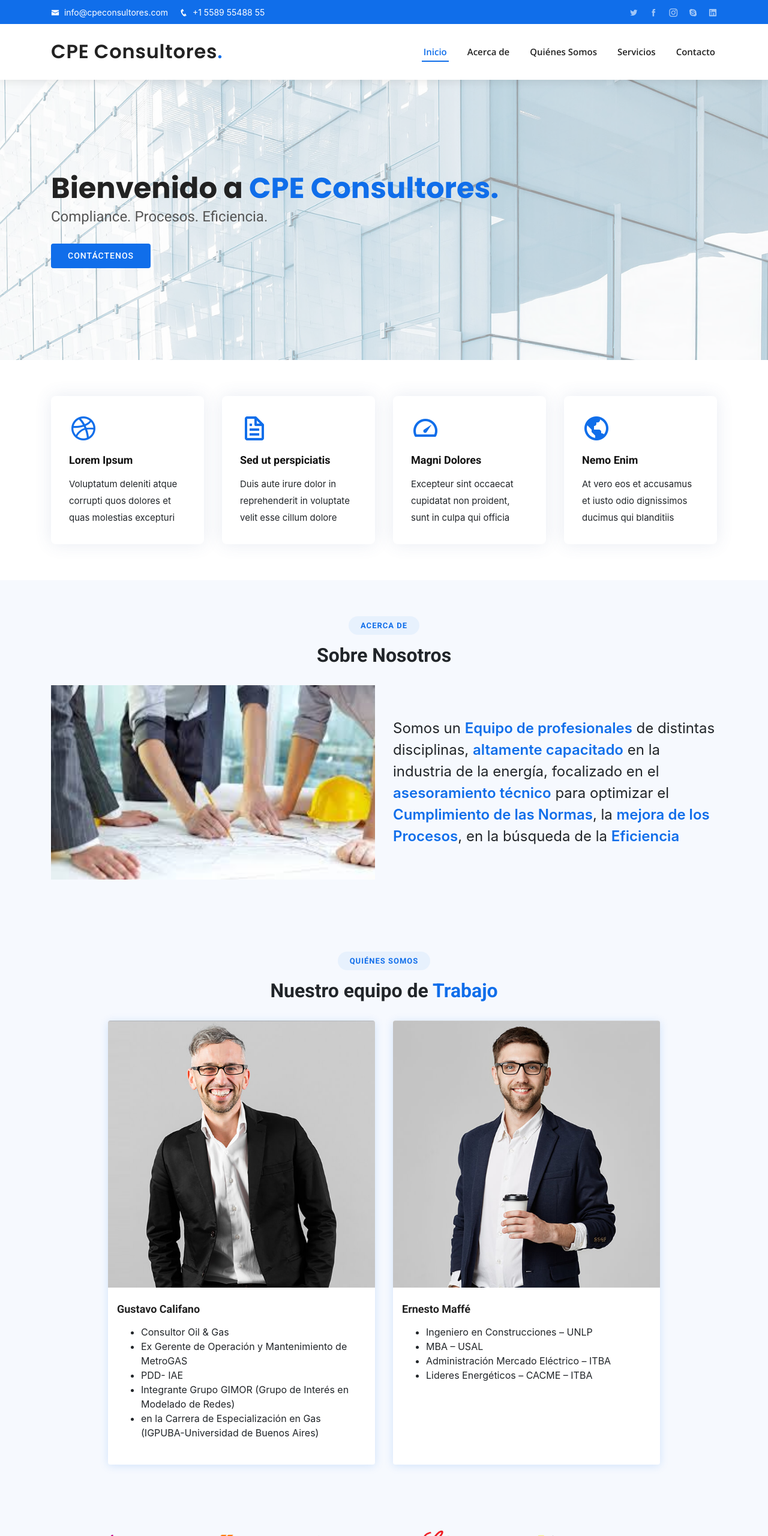
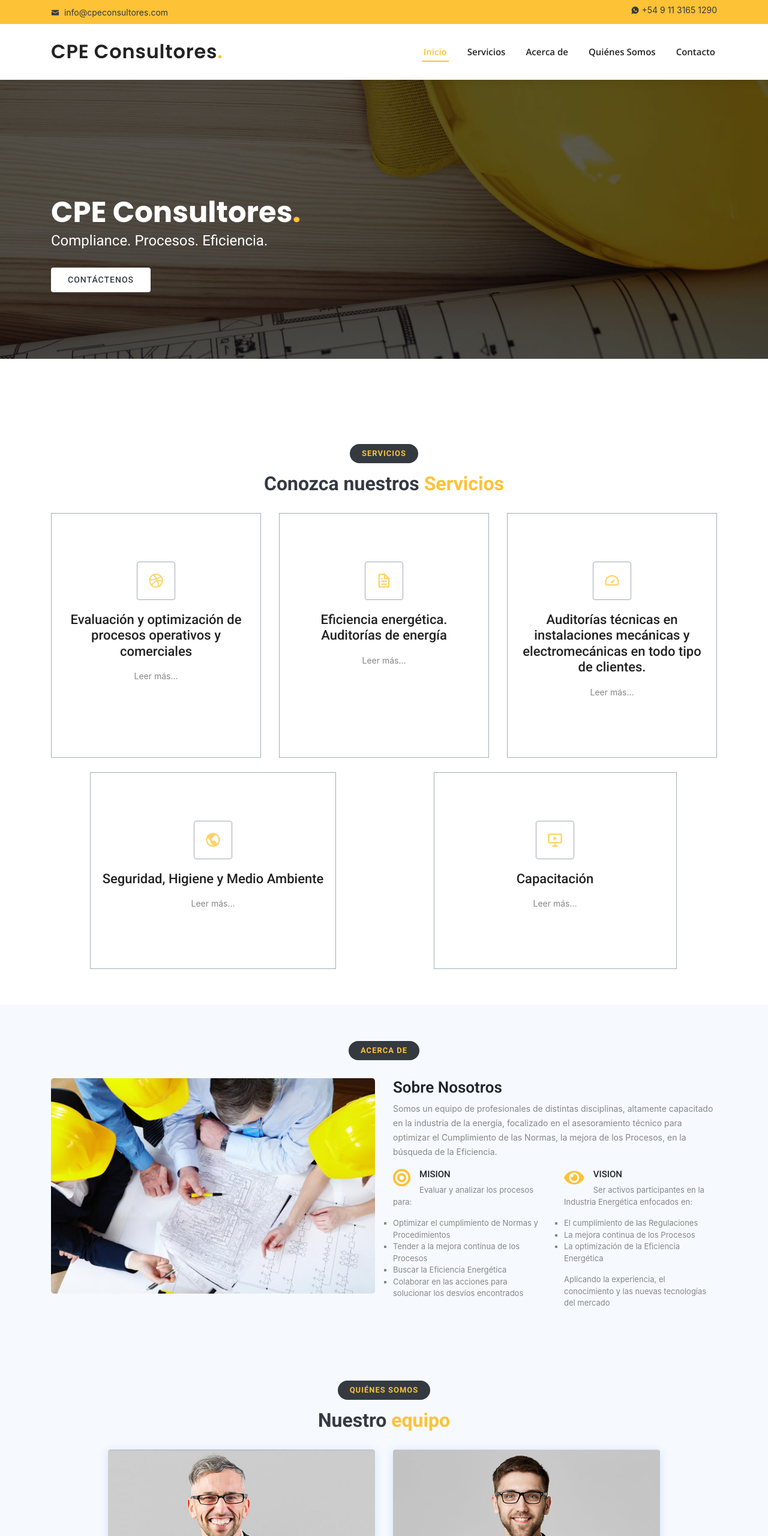
Before and after one commit to ylaufer/cpe, a website with bundled scripts: page index.html in a window 1280 px wide. Shown: the top 2560 px of the page at 60% size. Built offline with nearby package versions, Linux system fonts and the light colour scheme.

Commit message:
cambie a amarillo

```diff
--- a/assets/scss/_general.scss
+++ b/assets/scss/_general.scss
@@ -7,7 +7,7 @@
 }
 
 a {
-  color: $primary;
+  color: $black;
 }
 
 a:hover {
--- a/assets/scss/_header.scss
+++ b/assets/scss/_header.scss
@@ -2,11 +2,11 @@
 # Top Bar
 --------------------------------------------------------------*/
 #topbar {
-  background: $primary;
+  background: $yellow;
   height: 40px;
   font-size: 14px;
   transition: all 0.5s;
-  color: $white;
+  color: $black;
 
   &.topbar-scrolled {
     top: -40px;
@@ -15,8 +15,8 @@
   .contact-info {
     a {
       line-height: 1;
-      color: $white;
       transition: 0.3s;
+      color: $black;
       &:hover {
         text-decoration: underline;
       }
@@ -25,6 +25,7 @@
     i {
       padding-right: 4px;
       margin-left: 15px;
+      color: $black;
     }
 
     i:first-child {
@@ -33,16 +34,10 @@
   }
 
   .social-links {
-    a {
-      color: rgba($white, .6);
+      color: $black;
       padding-left: 15px;
       display: inline-block;
       line-height: 1px;
-      transition: 0.3s;
-      &:hover {
-        color: $white;
-      }
-    }
   }
 }
 
@@ -75,7 +70,7 @@
     a {
       color: $secondary;
       span {
-        color: $primary;
+        color: $yellow;
       }
     }
 
@@ -134,7 +129,7 @@
     height: 2px;
     bottom: -5px;
     left: 0;
-    background-color: $primary;
+    background-color: $yellow;
     visibility: hidden;
     width: 0px;
     transition: all 0.3s ease-in-out 0s;
@@ -146,7 +141,7 @@
   }
 
   a:hover, .active > a, li:hover > a {
-    color: $primary;
+    color: $yellow;
   }
 
   .drop-down ul {
--- a/assets/scss/_hero.scss
+++ b/assets/scss/_hero.scss
@@ -3,19 +3,18 @@
 --------------------------------------------------------------*/
 #hero {
   width: 100%;
-  height: 75vh;
-  background: url("../img/hero-bg.jpg") top left;
-  background-size: cover;
+  height: 85vh;
+  background: url("../img/images/banner.jpeg") no-repeat top right;
   position: relative;
 
   &:before {
     content: "";
-    background: rgba($white, 0.6);
     position: absolute;
     bottom: 0;
     top: 0;
     left: 0;
     right: 0;
+    transform: rotateY(180deg);
   }
 
   .container {
@@ -31,15 +30,15 @@
     font-size: 48px;
     font-weight: 700;
     line-height: 56px;
-    color: $secondary;
+    color: $white;
     font-family: $font-secondary;
     span {
-      color: $primary;
+      color: $yellow;
     }
   }
 
   h2 {
-    color: lighten($secondary, 20);
+    color: lighten($white, 20);
     margin: 5px 0 30px 0;
     font-size: 24px;
     font-weight: 400;
@@ -55,10 +54,11 @@
     padding: 10px 28px;
     border-radius: 4px;
     transition: 0.5s;
-    color: $white;
-    background: $primary;
+    color: $black;
+    background: $white;
     &:hover {
-      background: lighten($primary, 5);
+      // background: lighten($yellow, 5);
+      background: $yellow;
     }
   }
 
--- a/assets/scss/_sections.scss
+++ b/assets/scss/_sections.scss
@@ -20,8 +20,9 @@
     font-weight: 700;
     padding: 8px 20px;
     margin: 0;
-    background: lighten($primary, 46);
-    color: $primary;
+    // background: lighten($black, 46);
+    background: $black;
+    color: $yellow;
     display: inline-block;
     text-transform: uppercase;
     border-radius: 50px;
@@ -31,8 +32,9 @@
     margin: 15px 0 0 0;
     font-size: 32px;
     font-weight: 700;
+    color: $black;
     span {
-      color: $primary;
+      color: $yellow;
     }
   }
 
@@ -127,7 +129,7 @@
   .icon-box::before {
     content: '';
     position: absolute;
-    background: lighten($primary, 40);
+    background: lighten($yellow, 40);
     right: 0;
     left: 0;
     bottom: 0;
@@ -186,33 +188,45 @@
 # About
 --------------------------------------------------------------*/
 .about {
+  img {
+    border-radius: 5px;
+  }
   .content {
     h3 {
       font-weight: 600;
       font-size: 26px;
     }
+    .icon {
+      margin-right: 15px;
+      float: left;
+      color: #fdc236;
+      font-size: 30px;
+    }
+
+    h5 {
+      font-size: 15px;
+    }
 
     p {
-      font-size: 24px;
+      font-size: 14px;
+      line-height: 24px;
+      color: #878787;
     }
 
-    span {
-      color: $primary;
-      font-weight: 600;
+    .in {
+      font-size: 13px;
+      line-height: 1.5;
     }
 
     ul {
-      list-style: none;
       padding: 0;
+      list-style-type: square;
 
       li {
-        display: flex;
         align-items: flex-start;
-        margin-bottom: 35px;
-      }
-
-      li:first-child {
-        margin-top: 35px;
+        list-style-type: square;
+        color: #878787;
+        font-size: 13px;
       }
 
       i {
@@ -348,20 +362,32 @@
 --------------------------------------------------------------*/
 .services {
 
+  .ancho {
+    width: 75%;
+  }
+
+  @media screen and (max-width: 992px) {
+    .ancho {
+      width: 100%;
+    }
+  }
+
   .icon-box {
     text-align: center;
-    border: 1px solid lighten($primary, 45);
+    border: 1px solid lighten($black, 45);
     padding: 80px 20px;
     transition: all ease-in-out 0.3s;
     background: $white;
+
 
     .icon {
       margin: 0 auto;
       width: 64px;
       height: 64px;
-      background: lighten($primary, 48);
+      // background: lighten($black, 48);
+      background: $white;
       border-radius: 4px;
-      border: 1px solid lighten($primary, 44);
+      border: 1px solid lighten($black, 44);
       display: flex;
       align-items: center;
       justify-content: center;
@@ -369,12 +395,13 @@
       transition: ease-in-out 0.3s;
 
       i {
-        color: lighten($primary, 10);
+        color: lighten($yellow, 10);
         font-size: 28px;
         transition: ease-in-out 0.3s;
       }
 
     }
+
 
     h4 {
       font-weight: 500;
@@ -387,25 +414,32 @@
 
     }
 
-    p {
+    p a {
       line-height: 24px;
       font-size: 14px;
       margin-bottom: 0;
+      color: #878787;
+    }
+
+    p a:hover {
+      text-decoration: underline;
+      color: $yellow;
     }
 
     &:hover {
       border-color: $white;
-      box-shadow: 0px 0 25px 0 rgba($primary, 0.10);
+      box-shadow: 0px 0 25px 0 rgba($black, 0.10);
       h4 a, .icon i {
-        color: $primary;
+        color: $yellow;
       }
 
       .icon {
-        border-color: $primary;
+        border-color: $yellow;
       }
     }
   }
 }
+
 
 /*--------------------------------------------------------------
 # Testimonials
@@ -670,7 +704,7 @@
       font-weight: 700;
       margin-bottom: 20px;
       padding-bottom: 20px;
-      border-bottom: 1px solid #eee;
+      border-bottom: 1px solid rgb(68, 18, 18);
     }
 
     ul {
--- a/assets/scss/_variables.scss
+++ b/assets/scss/_variables.scss
@@ -12,7 +12,7 @@
 $red: #dc3545;
 $green: #28a745;
 $blue: #007bff;
-$yellow: #ffc107;
+$yellow: #fdc236;
 $orange: #fd7e14;
 $brown: #7b4f2c;
 $purple: #6f42c1;
--- a/index.html
+++ b/index.html
@@ -10,8 +10,9 @@
   <meta content="" name="keywords">
 
   <!-- Favicons -->
-  <link href="assets/img/favicon.png" rel="icon">
+  <link href="assets/img/favicons.png" rel="icon">
   <link href="assets/img/apple-touch-icon.png" rel="apple-touch-icon">
+  <link rel="stylesheet" href="https://use.fontawesome.com/releases/v5.7.0/css/all.css" integrity="sha384-lZN37f5QGtY3VHgisS14W3ExzMWZxybE1SJSEsQp9S+oqd12jhcu+A56Ebc1zFSJ" crossorigin="anonymous">
 
   <!-- Google Fonts -->
   <link href="https://fonts.googleapis.com/css?family=Open+Sans:300,300i,400,400i,600,600i,700,700i|Roboto:300,300i,400,400i,500,500i,600,600i,700,700i|Poppins:300,300i,400,400i,500,500i,600,600i,700,700i" rel="stylesheet">
@@ -42,14 +43,15 @@
     <div class="container d-flex">
       <div class="contact-info mr-auto">
         <i class="icofont-envelope"></i> <a href="mailto:info@cpeconsultores.com">info@cpeconsultores.com</a>
-        <i class="icofont-phone"></i> +1 5589 55488 55
+
       </div>
       <div class="social-links">
-        <a href="#" class="twitter"><i class="icofont-twitter"></i></a>
+        <i class="icofont-whatsapp"></i> +54 9 11 3165 1290
+        <!-- <a href="#" class="twitter"><i class="icofont-twitter"></i></a>
         <a href="#" class="facebook"><i class="icofont-facebook"></i></a>
         <a href="#" class="instagram"><i class="icofont-instagram"></i></a>
         <a href="#" class="skype"><i class="icofont-skype"></i></a>
-        <a href="#" class="linkedin"><i class="icofont-linkedin"></i></i></a>
+        <a href="#" class="linkedin"><i class="icofont-linkedin"></i></i></a> -->
       </div>
     </div>
   </div>
@@ -65,9 +67,10 @@
       <nav class="nav-menu d-none d-lg-block">
         <ul>
           <li class="active"><a href="index.html">Inicio</a></li>
+          <li><a href="#services">Servicios</a></li>
           <li><a href="#about">Acerca de</a></li>
           <li><a href="#team">Quiénes Somos</a></li>
-          <li><a href="#services">Servicios</a></li>
+
           <!-- <li><a href="#portfolio">Portfolio</a></li> -->
           <!-- <li class="drop-down"><a href="">Drop Down</a>
             <ul>
@@ -92,12 +95,15 @@
       </nav><!-- .nav-menu -->
 
     </div>
-  </header><!-- End Header -->
+  </header>
+  <!-- End Header -->
 
   <!-- ======= Hero Section ======= -->
   <section id="hero" class="d-flex align-items-center">
-    <div class="container" data-aos="zoom-out" data-aos-delay="100">
-      <h1>Bienvenido a <span>CPE Consultores</spa>.
+    <div class="container"
+    data-aos="zoom-out"
+    data-aos-delay="100">
+      <h1>CPE Consultores<span></spa>.
       </h1>
       <h2>Compliance. Procesos. Eficiencia.</h2>
       <div class="d-flex">
@@ -105,12 +111,13 @@
         <!-- <a href="https://www.youtube.com/watch?v=jDDaplaOz7Q" class="venobox btn-watch-video" data-vbtype="video" data-autoplay="true"> Watch Video <i class="icofont-play-alt-2"></i></a> -->
       </div>
     </div>
-  </section><!-- End Hero -->
+  </section>
+  <!-- End Hero -->
 
   <main id="main">
 
     <!-- ======= Featured Services Section ======= -->
-    <section id="featured-services" class="featured-services">
+    <!-- <section id="featured-services" class="featured-services">
       <div class="container" data-aos="fade-up">
 
         <div class="row">
@@ -149,7 +156,79 @@
         </div>
 
       </div>
-    </section><!-- End Featured Services Section -->
+    </section> -->
+    <!-- End Featured Services Section -->
+
+
+     <!-- ======= Services Section ======= -->
+     <section id="services" class="services">
+      <div class="container" data-aos="fade-up">
+
+        <div class="section-title">
+          <h2>Servicios</h2>
+          <h3>Conozca nuestros <span>Servicios</span></h3>
+          <!-- <p>Ut possimus qui ut temporibus culpa velit eveniet modi omnis est adipisci expedita at voluptas atque vitae autem.</p> -->
+        </div>
+
+        <div class="row">
+          <div class="col-lg-4 col-md-6 d-flex align-items-stretch" data-aos="zoom-in" data-aos-delay="100">
+            <div class="icon-box">
+              <div class="icon"><i class="bx bxl-dribbble"></i></div>
+              <h4><a href="/inner-page.html">Evaluación y optimización de procesos operativos y comerciales</a></h4>
+              <p><a href="/inner-page.html">Leer más...</a></p>
+            </div>
+          </div>
+
+          <div class="col-lg-4 col-md-6 d-flex justify-content-md-center mt-4 mt-md-0" data-aos="zoom-in" data-aos-delay="200">
+            <div class="icon-box">
+              <div class="icon"><i class="bx bx-file"></i></div>
+              <h4><a href="">Eficiencia energética. Auditorías de energía</a></h4>
+              <p><a href="/inner-page.html">Leer más...</a></p>
+            </div>
+          </div>
+
+          <div class="col-lg-4 col-md-6 d-flex align-items-stretch mt-4 mt-lg-0" data-aos="zoom-in" data-aos-delay="300">
+            <div class="icon-box">
+              <div class="icon"><i class="bx bx-tachometer"></i></div>
+              <h4><a href="">Auditorías técnicas en instalaciones mecánicas y electromecánicas en todo tipo de clientes.</a></h4>
+              <p><a href="/inner-page.html">Leer más...</a></p>
+            </div>
+          </div>
+        </div>
+
+        <div class="row">
+          <div class="col-lg-6 col-md-6 d-flex justify-content-center mt-4" data-aos="zoom-in" data-aos-delay="100">
+            <div class="icon-box">
+              <div class="icon"><i class="bx bx-world"></i></div>
+              <h4><a href="">Seguridad, Higiene y Medio Ambiente</a></h4>
+              <p><a href="/inner-page.html">Leer más...</a></p>
+            </div>
+          </div>
+
+          <div class="col-lg-6 col-md-6 d-flex justify-content-center mt-4" data-aos="zoom-in" data-aos-delay="200">
+            <div id="capacitacion" class="ancho icon-box">
+              <div class="icon"><i class="bx bx-slideshow"></i></div>
+              <h4><a href="">Capacitación</a></h4>
+              <p><a href="/inner-page.html">Leer más...</a></p>
+            </div>
+          </div>
+        </div>
+
+          <!-- <div class="col-lg-4 col-md-6 d-flex align-items-stretch mt-4" data-aos="zoom-in" data-aos-delay="300">
+            <div class="icon-box">
+              <div class="icon"><i class="bx bx-arch"></i></div>
+              <h4><a href="">Divera don</a></h4>
+              <p>Modi nostrum vel laborum. Porro fugit error sit minus sapiente sit aspernatur</p>
+            </div>
+          </div> -->
+
+      </div>
+
+      <!-- </div> -->
+    </section>
+
+    <!-- End Services Section -->
+
 
     <!-- ======= About Section ======= -->
     <section id="about" class="about section-bg">
@@ -157,47 +236,51 @@
 
         <div class="section-title">
           <h2>Acerca de</h2>
-          <h3> Sobre Nosotros
-            <!-- <span>Nosotros</span> -->
-          </h3>
           <!-- <p>Ut possimus qui ut temporibus culpa velit eveniet modi omnis est adipisci expedita at voluptas atque vitae autem.</p> -->
         </div>
 
         <div class="row">
           <div class="col-lg-6" data-aos="zoom-out" data-aos-delay="100">
-            <img src="assets/img/images/Oficina1.jpg" width="100%" class="img-fluid" alt="">
+            <img src="assets/img/images/oficina3.jpeg" width="100%" class="img-fluid" alt="">
           </div>
           <div class="col-lg-6 pt-4 pt-lg-0 content d-flex flex-column justify-content-center" data-aos="fade-up" data-aos-delay="100">
             <div class="w-70">
-              <p>Somos un <span>Equipo de profesionales</span> de distintas disciplinas, <span>altamente capacitado</span> en la industria de la energía, focalizado en el <span>asesoramiento técnico</span> para optimizar el
-              <span>Cumplimiento de las Normas</span>, la <span>mejora de los Procesos</span>, en la búsqueda de la <span>Eficiencia</span></p>
-            </div>
-            <!-- <p class="font-italic">
-              focalizado en el asesoramiento técnico para optimizar el
-                    Cumplimiento de las Normas, la mejora de los Procesos, en la búsqueda de la Eficiencia.
-            </p>
-            <ul>
-              <li>
-               <i class="bx bx-store-alt"></i>
-                <div>
-                  <h5>Un equipo de profesionales de distintas disciplinas, altamente capacitado en la industria de la energía</h5>
-                  <p>Magni facilis facilis repellendus cum excepturi quaerat praesentium libre trade</p>
-                </div>
-              </li>
-              <li>
-                <i class="bx bx-images"></i>
-                <div>
-                   <h5>Magnam soluta odio exercitationem reprehenderi</h5>
-                   <p>focalizado en el asesoramiento técnico para optimizar el
-                    Cumplimiento de las Normas, la mejora de los Procesos, en la búsqueda de la Eficiencia…
+              <h3> Sobre Nosotros</h3>
+              <p>Somos un equipo de profesionales de distintas disciplinas, altamente capacitado en la industria de la energía, focalizado en el asesoramiento técnico para optimizar el
+              Cumplimiento de las Normas, la mejora de los Procesos, en la búsqueda de la Eficiencia.</p>
+              <div class="row">
+                <div class="col-lg-6" data-aos="zoom-out" data-aos-delay="100">
+                  <i class="icon fas fa-bullseye"></i>
+                  <h5>MISION</h5>
+                  <p class="in">
+                    Evaluar y analizar los procesos para:
+                    <ul>
+                      <li>Optimizar el cumplimiento de Normas y Procedimientos</li>
+                      <li>Tender a la mejora continua de los Procesos</li>
+                      <li>Buscar la Eficiencia Energética
+                      </li>
+                      <li>Colaborar en las acciones para solucionar los desvíos encontrados</li>
+                    </ul>
                   </p>
                 </div>
-              </li>
-            </ul> -->
+                <div class="col-lg-6" data-aos="zoom-out" data-aos-delay="100">
+                  <i class="icon fas fa-eye"></i>
+                  <h5>VISION</h5>
+                  <p class="in">Ser activos participantes en la Industria Energética enfocados en:
+                    <ul>
+                      <li>El cumplimiento de las Regulaciones</li>
+                      <li>La mejora continua de los Procesos</li>
+                      <li>La optimización de la Eficiencia Energética</li>
+                    </ul>
+                    <p class="in">Aplicando la experiencia, el conocimiento y las nuevas tecnologías del mercado</p>
+                </div>
+              </div>
+            </div>
           </div>
         </div>
       </div>
-    </section><!-- End About Section -->
+    </section>
+    <!-- End About Section -->
 
  <!-- ======= Team Section ======= -->
  <section id="team" class="team section-bg">
@@ -205,7 +288,7 @@
 
     <div class="section-title">
       <h2>QUIÉNES SOMOS</h2>
-      <h3>Nuestro equipo de <span>Trabajo</span></h3>
+      <h3>Nuestro <span>equipo</span></h3>
       <!-- <p>Ut possimus qui ut temporibus culpa velit eveniet modi omnis est adipisci expedita at voluptas atque vitae autem.</p> -->
     </div>
 
@@ -305,7 +388,8 @@
     </div>
 
   </div>
-</section><!-- End Team Section -->
+</section>
+<!-- End Team Section -->
 
 
     <!-- ======= Skills Section =======
@@ -415,7 +499,7 @@
     </section>End Counts Section -->
 
     <!-- ======= Clients Section ======= -->
-    <section id="clients" class="clients section-bg">
+    <!-- <section id="clients" class="clients section-bg">
       <div class="container" data-aos="zoom-in">
 
         <div class="row">
@@ -447,74 +531,8 @@
         </div>
 
       </div>
-    </section><!-- End Clients Section -->
-
-    <!-- ======= Services Section ======= -->
-    <section id="services" class="services">
-      <div class="container" data-aos="fade-up">
-
-        <div class="section-title">
-          <h2>Servicios</h2>
-          <h3>Conozca nuestros <span>Servicios</span></h3>
-          <!-- <p>Ut possimus qui ut temporibus culpa velit eveniet modi omnis est adipisci expedita at voluptas atque vitae autem.</p> -->
-        </div>
-
-        <div class="row">
-          <div class="col-lg-4 col-md-6 d-flex align-items-stretch" data-aos="zoom-in" data-aos-delay="100">
-            <div class="icon-box">
-              <div class="icon"><i class="bx bxl-dribbble"></i></div>
-              <h4><a href="">Evaluación y optimización de procesos operativos y comerciales</a></h4>
-              <!-- <p>de procesos operativos y comerciales
-              </p> -->
-            </div>
-          </div>
-
-          <div class="col-lg-4 col-md-6 d-flex justify-content-md-center mt-4 mt-md-0" data-aos="zoom-in" data-aos-delay="200">
-            <div class="icon-box">
-              <div class="icon"><i class="bx bx-file"></i></div>
-              <h4><a href="">Eficiencia energética. Auditorías de energía</a></h4>
-              <!-- <p>Auditorías de energía</p> -->
-            </div>
-          </div>
-
-          <div class="col-lg-4 col-md-6 d-flex align-items-stretch mt-4 mt-lg-0" data-aos="zoom-in" data-aos-delay="300">
-            <div class="icon-box">
-              <div class="icon"><i class="bx bx-tachometer"></i></div>
-              <h4><a href="">Auditorías técnicas en instalaciones mecánicas y electromecánicas en todo tipo de clientes.</a></h4>
-              <!-- <p>en instalaciones mecánicas y electromecánicas en todo tipo de clientes.</p> -->
-            </div>
-          </div>
-        </div>
-        <div class="row">
-          <div class="col-lg-6 col-md-6 d-flex justify-content-center mt-4" data-aos="zoom-in" data-aos-delay="100">
-            <div class="icon-box">
-              <div class="icon"><i class="bx bx-world"></i></div>
-              <h4><a href="">Seguridad, Higiene y Medio Ambiente</a></h4>
-              <!-- <p></p> -->
-            </div>
-          </div>
-
-          <div class="col-lg-6 col-md-6 d-flex justify-content-center mt-4" data-aos="zoom-in" data-aos-delay="200">
-            <div class="icon-box w-100">
-              <div class="icon"><i class="bx bx-slideshow"></i></div>
-              <h4><a href="">Capacitación</a></h4>
-              <!-- <p> </p> -->
-            </div>
-          </div>
-        </div>
-
-          <!-- <div class="col-lg-4 col-md-6 d-flex align-items-stretch mt-4" data-aos="zoom-in" data-aos-delay="300">
-            <div class="icon-box">
-              <div class="icon"><i class="bx bx-arch"></i></div>
-              <h4><a href="">Divera don</a></h4>
-              <p>Modi nostrum vel laborum. Porro fugit error sit minus sapiente sit aspernatur</p>
-            </div>
-          </div> -->
-
-        </div>
-
-      </div>
-    </section><!-- End Services Section -->
+    </section> -->
+    <!-- End Clients Section -->
 
     <!-- ======= Testimonials Section ======= -->
     <section id="testimonials" class="testimonials">
@@ -583,7 +601,7 @@
     </section><!-- End Testimonials Section -->
 
     <!-- ======= Portfolio Section ======= -->
-    <section id="portfolio" class="portfolio">
+    <!-- <section id="portfolio" class="portfolio">
       <div class="container" data-aos="fade-up">
 
         <div class="section-title">
@@ -698,10 +716,11 @@
         </div>
 
       </div>
-    </section><!-- End Portfolio Section -->
+    </section> -->
+    <!-- End Portfolio Section -->
 
     <!-- ======= Pricing Section ======= -->
-    <section id="pricing" class="pricing">
+    <!-- <section id="pricing" class="pricing">
       <div class="container" data-aos="fade-up">
 
         <div class="section-title">
@@ -784,7 +803,8 @@
         </div>
 
       </div>
-    </section><!-- End Pricing Section -->
+    </section> -->
+    <!-- End Pricing Section -->
 
     <!-- ======= Frequently Asked Questions Section ======= -->
     <section id="faq" class="faq section-bg">
@@ -943,10 +963,10 @@
       <div class="container">
         <div class="row justify-content-center">
           <div class="col-lg-6">
-            <h4>Join Our Newsletter</h4>
-            <p>Tamen quem nulla quae legam multos aute sint culpa legam noster magna</p>
+            <h4>Suscríbase a nuestro Newsletter</h4>
+            <p>Indíquenos su dirección de correo para recibir nuestras novedades</p>
             <form action="" method="post">
-              <input type="email" name="email"><input type="submit" value="Subscribe">
+              <input type="email" name="email"><input type="submit" value="Subscribirme">
             </form>
           </div>
         </div>
```
Also changed, not shown: inner-page.html (+14 -12 lines), assets/css/style.css, assets/img/images/Oficina1.jpeg (added), assets/img/images/Oficina1.jpg (deleted), assets/img/images/banner.jpeg (added), assets/img/images/oficina3.jpeg (added).
